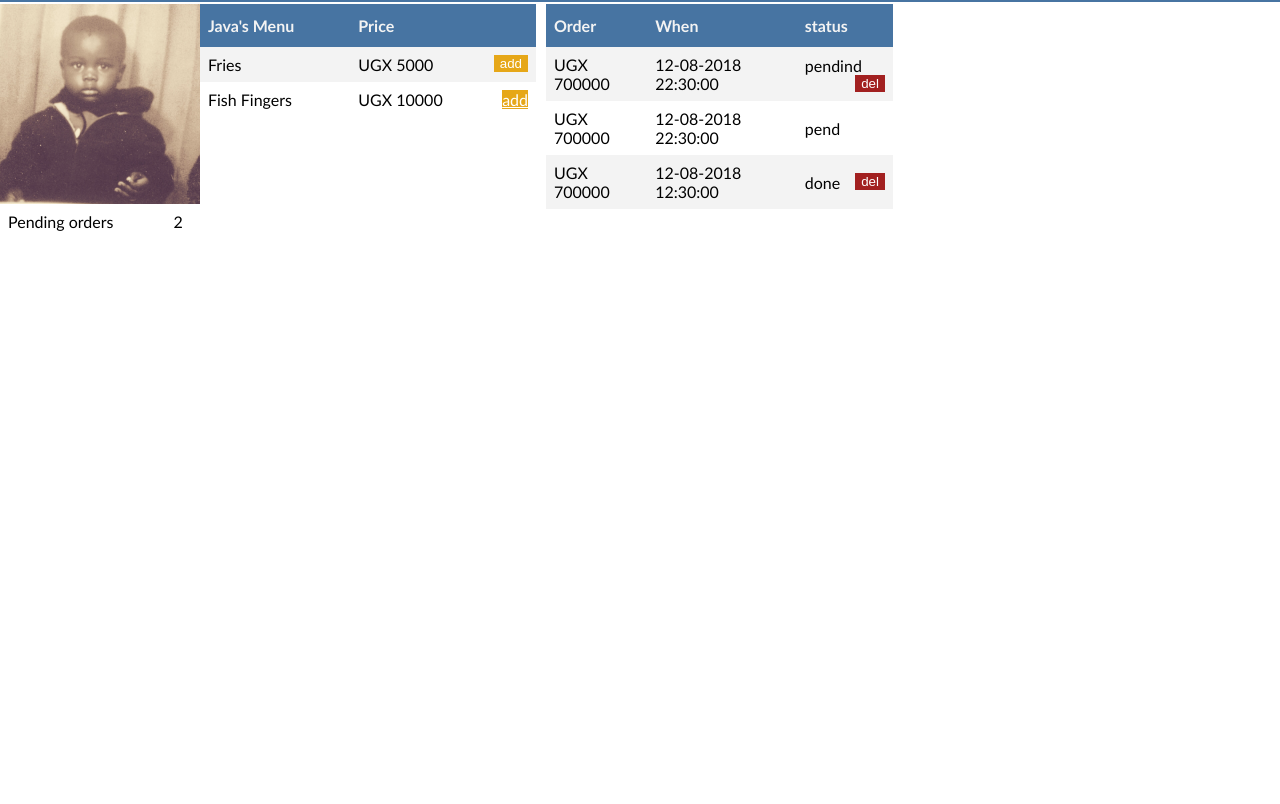
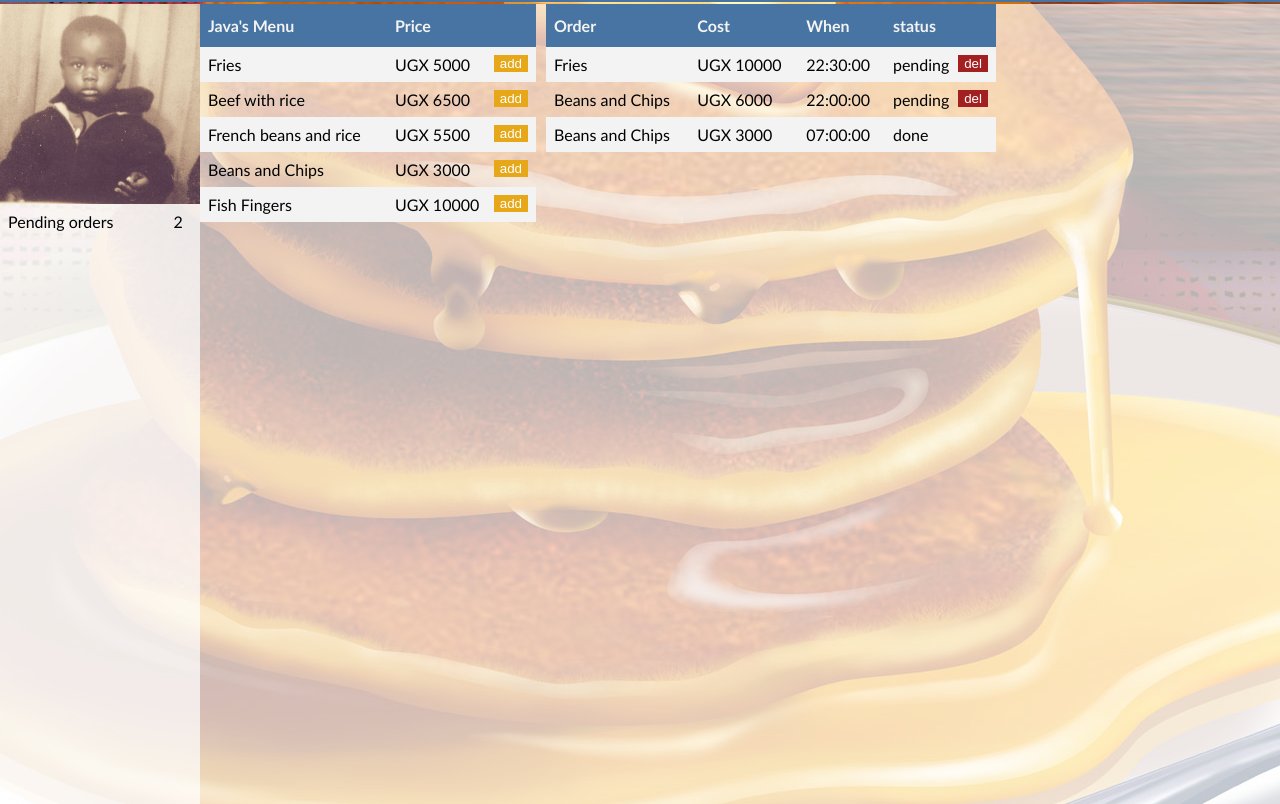
Before and after one commit to matthewacha/matthewacha.github.io, a plain HTML site: page customerDash.html in a window 1280 px wide. Shown: the part 42-846 px from the top of the page. Drawn offline with Linux system fonts and the light colour scheme.

Commit message:
ft-Reorganised the structure

```diff
--- a/customerDash.html
+++ b/customerDash.html
@@ -3,13 +3,13 @@
 <head>
 	<meta name = "viewport" content = "width = device-width, initial-scale = 1.0">
 	<title>customerDash</title>
-	<link rel = "stylesheet" type = "text/css" href="staticCustDash.css" />
+	<link rel = "stylesheet" type = "text/css" href="static/staticCustDash.css" />
 </head>
 <body>
 	<nav>
 		<div class="navibar">
 			<ul>
-				<li class="nav-logo">Welcome, "username"!</li>
+				<li class="nav-logo">Welcome, Alex!</li>
 				<li><a class="nav-logo" href="customerHome.html">Home</a></li>
 
 				<li style="float:right"><a class="nav-logo" href="login.html">Sign out</a></li>
@@ -37,7 +37,7 @@
 			</table></div>
 
 			</div>
-			<!--End Customer orders-->
+
 
 			<!--Today's menu table-->
 			<div style="width:336px">
@@ -50,37 +50,57 @@
 					<td>Fries</td>
 					<td>UGX 5000 <button class="add-btn">add</button></td>
 				</tr>
-					<tr>
+
+				<tr>
+					<td>Beef with rice</td>
+					<td>UGX 6500 <button class="add-btn">add</button></td>
+				</tr>
+
+				<tr>
+					<td>French beans and rice</td>
+					<td>UGX 5500 <button class="add-btn">add</button></td>
+				</tr>
+
+				<tr>
+					<td>Beans and Chips</td>
+					<td>UGX 3000 <button class="add-btn">add</button></td>
+				</tr>
+
+				<tr>
 					<td>Fish Fingers</td>
-					<td>UGX 10000 <a href="#" class="add-btn button ">add</a></td>
+					<td>UGX 10000 <button class="add-btn">add</button></td>
 				</tr>
 				</table>
 			</div>
 
 			<!--Orders placed-->
-			<div style="width:347px">
+			<div style="width:450px">
 				<table class="menu" style="margin-left:10px" >
 				<tr>
 					<th>Order</th>
+					<th>Cost</th>
 					<th>When</th>
 					<th>status</th>
 				</tr>
 				<tr>
-					<td>UGX 700000 </td>
-					<td>12-08-2018 22:30:00</td>
-					<td>pendind  <button class="del-btn">del</button></td></td>
+					<td>Fries</td>
+					<td>UGX 10000</td>
+					<td>22:30:00</td>
+					<td>pending  <button class="del-btn">del</button></td></td>
 
 				</tr>
 				<tr>
-					<td>UGX 700000 </td>
-					<td>12-08-2018 22:30:00</td>
-					<td>pend</td>
+				    <td>Beans and Chips</td>
+					<td>UGX 6000 </td>
+					<td>22:00:00</td>
+					<td>pending<button class="del-btn">del</button></td></td>
 
 				</tr>
 				<tr>
-					<td>UGX 700000 </td>
-					<td>12-08-2018 12:30:00</td>
-					<td>done<button class="del-btn">del</button></td>
+				    <td>Beans and Chips</td>
+					<td>UGX 3000 </td>
+					<td>07:00:00</td>
+					<td>done</td>
 
 				</tr>
 
--- a/staticCustDash.css
+++ b/static/staticCustDash.css
@@ -1,6 +1,7 @@
 body{
 	margin:0px;
 	font-family: Helvetica;
+	background: url("delish2.jpg") no-repeat center;
 }
 
 /* Navigation bar*/
@@ -96,6 +97,7 @@ th li a {
 	height: 100%;
 	flex-direction:row;
 	align-content:space-between;
+	background-color: rgba(255, 255, 255, 0.7);
 }
 
 .flex-container .inner{
--- a/staticCustHome.css
+++ b/static/staticCustHome.css
@@ -1,12 +1,13 @@
 body{
 	margin:0px;
 	font-family: Helvetica;
+	background: url("delish2.jpg") no-repeat center;
 }
 
 /* Navigation bar*/
 .navibar{
-	background-color:#4774a2;
-	border-color:#4774a2;
+	background-color:#915de4;
+	border-color:#915de4;
 	height:40px;
 	padding:2px;
 
--- a/staticDash.css
+++ b/static/staticDash.css
@@ -1,6 +1,7 @@
 body{
 	margin:0px;
 	font-family: Helvetica;
+	background: url("delish3.jpg") no-repeat center;
 }
 
 /* Navigation bar*/
@@ -52,6 +53,7 @@ li a:hover {
 	height: 100%;
 	flex-direction:row;
 	align-content:space-between;
+	background-color: rgba(255, 255, 255, 0.7);
 }
 
 /*menu*/
--- a/staticHome.css
+++ b/static/staticHome.css
@@ -1,7 +1,7 @@
 body{
 	margin:0px;
 	font-family: Helvetica;
-	background-image:'delish1.jpg';
+	background: url("delish3.jpg") no-repeat center;
 }
 
 .navibar{
@@ -13,7 +13,7 @@ body{
 }
 
 .background{
-	background-color:#ffffff;
+
 }
 
 .h2{
```
Also changed, not shown: admin-dash.html (+57 -1 lines), adminHistory.html (+1 -1 lines), customerHome.html (+1 -1 lines), index.html (+1 -1 lines), login.html (+1 -1 lines), static/delish2.jpg (added), static/delish3.jpg (added), static/prof_pic.jpg (renamed from prof_pic.jpg), static/staticAdminHistory.css (renamed from staticAdminHistory.css).
